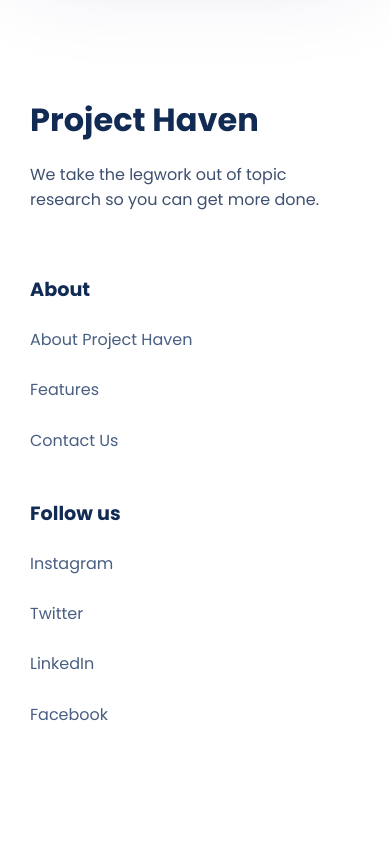
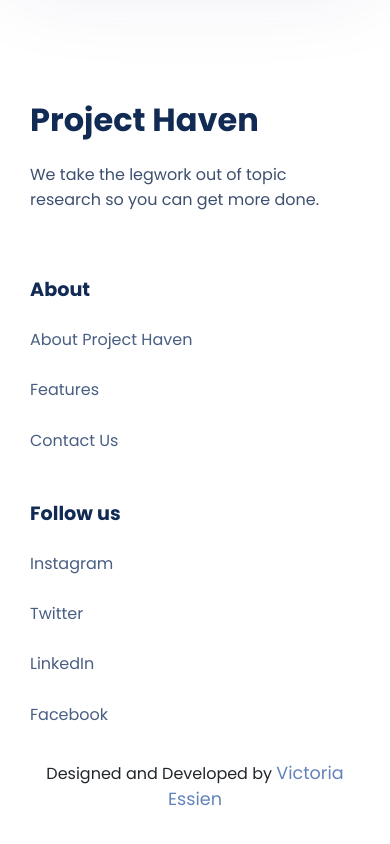
Before and after one commit to victoriaEssien/project-haven, a React (Vite) app: page / in a window 390 px wide. Shown: the part 5820-6664 px from the top of the page. Before the commit the page ends 6617 px from the top, so only its background shows below. Built offline with nearby package versions, Linux system fonts and the light colour scheme.

Commit message:
update footer links with urls

```diff
--- a/src/Sections/FooterSection.jsx
+++ b/src/Sections/FooterSection.jsx
@@ -2,6 +2,7 @@
 import Row from "react-bootstrap/Row"
 import Col from "react-bootstrap/Col"
 import Nav from 'react-bootstrap/Nav';
+import { Link } from "react-router-dom";
 
 function FooterSection() {
   return (
@@ -21,13 +22,15 @@ function FooterSection() {
 
             <Col sm={4}>
                 <h4 className="footer-subheader">Follow us</h4>
-                <Nav.Link className="footer-link">Instagram</Nav.Link>
+                <Nav.Link as={Link} to="https://www.instagram.com/projecthaven_/" className="footer-link">Instagram</Nav.Link>
                 <Nav.Link className="footer-link">Twitter</Nav.Link>
                 <Nav.Link className="footer-link">LinkedIn</Nav.Link>
                 <Nav.Link className="footer-link">Facebook</Nav.Link>
             </Col>
-
         </Row>
+        <div className="owner-div">
+            <p>Designed and Developed by <Link to="https://twitter.com/code_breaker19" className="helper-link">Victoria Essien</Link></p>
+        </div>
     </footer>
   )
 }
--- a/src/index.css
+++ b/src/index.css
@@ -11,6 +11,12 @@ body {
 
 .green {
     color: #41be80;
+}
+
+.owner-div {
+    font-size: 1rem;
+    text-align: center;
+    margin-top: 6%;
 }
 
 .nav-links {
@@ -445,6 +451,10 @@ section {
 
 @media (min-width: 320px) and (max-width: 480px) {
 
+    .owner-div {
+        margin-top: 10%;
+    }
+
     /* Navigation and Hero Section */
 
     .hero-section {
```
